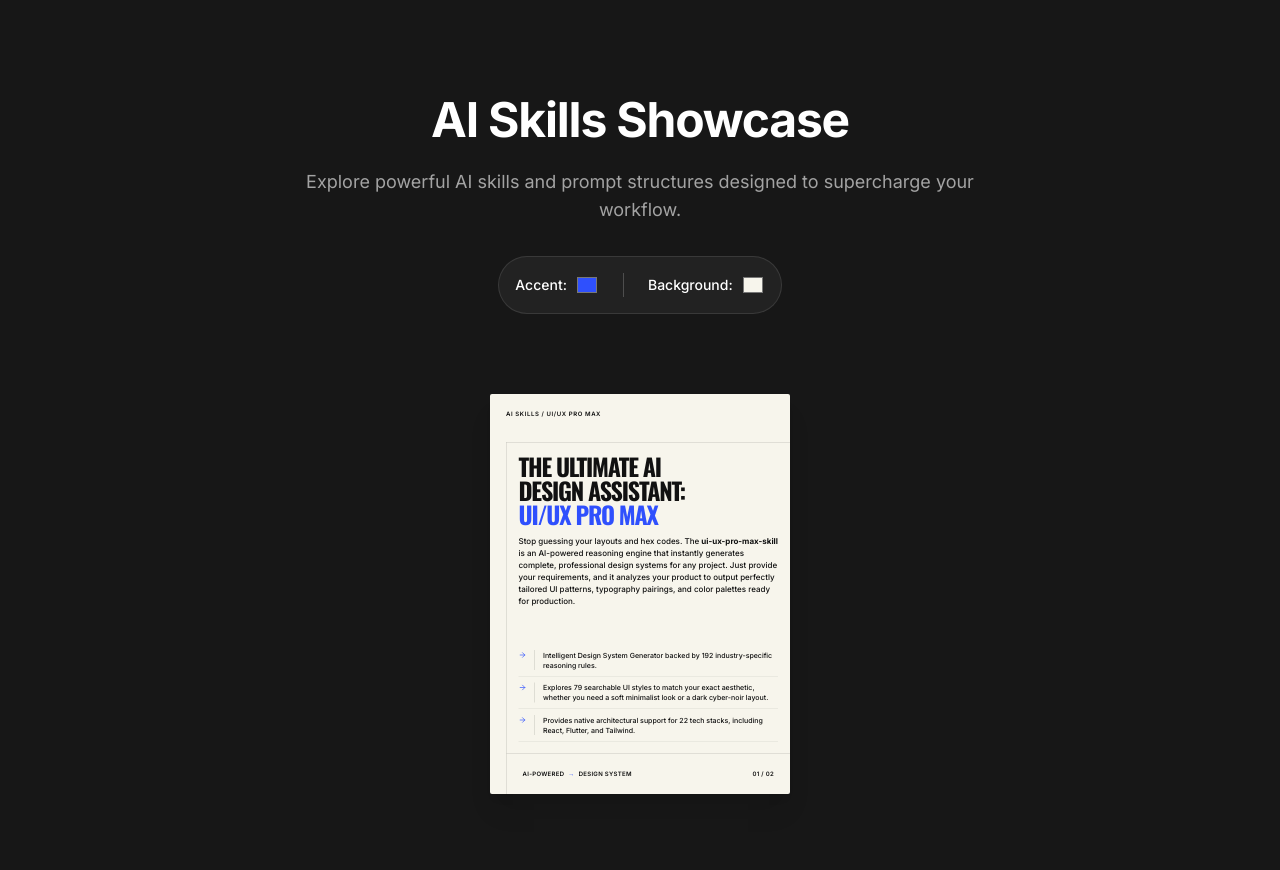
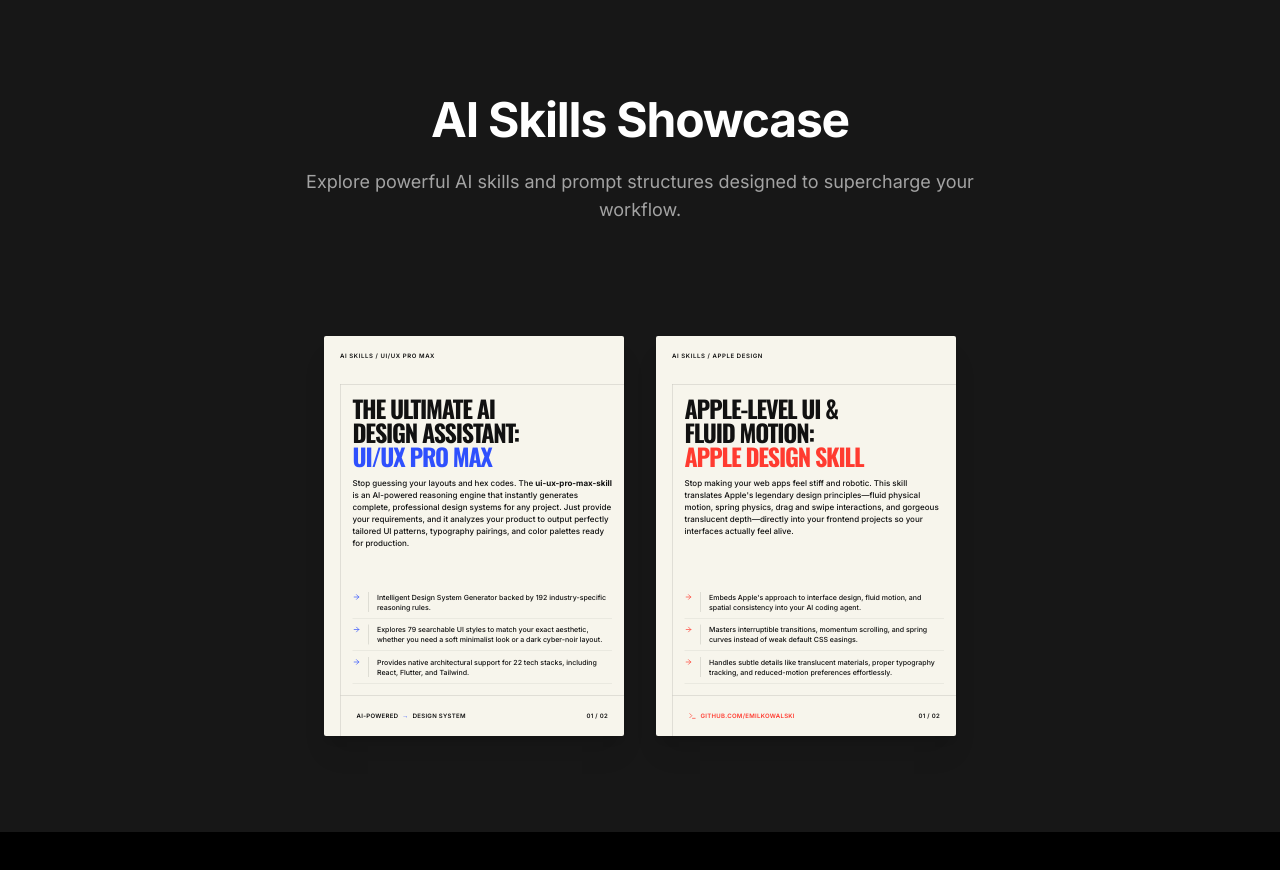
Before and after one commit to umang4zq/Prompt-Lab, a Next.js app: page /ai-skills in a window 1280 px wide. Shown: the top 870 px of the page. After the commit the page ends 832 px from the top, so only its background shows below. Built offline with nearby package versions, Linux system fonts and the light colour scheme.

Commit message:
feat: implement interactive slide presentation page for ai-skills documentation

```diff
--- a/src/app/ai-skills/page.tsx
+++ b/src/app/ai-skills/page.tsx
@@ -3,6 +3,7 @@
 import React, { useState, useEffect } from "react";
 import { ArrowRight, Terminal, X, ChevronLeft, ChevronRight } from "lucide-react";
 import Link from "next/link";
+import { motion, AnimatePresence } from "framer-motion";
 
 interface SlideProps {
   bgColor?: string;
@@ -64,18 +65,26 @@
 // Wrapper that forces a 600x800 render of the slide and scales it down to 300x400
 function ThumbnailWrapper({ children, onClick }: { children: React.ReactNode, onClick: () => void }) {
   return (
-    <div
-      className="w-[300px] h-[400px] relative overflow-hidden cursor-pointer group hover:scale-[1.03] transition-all duration-300 shadow-xl hover:shadow-2xl mx-auto rounded-sm"
+    <motion.div
+      className="w-[300px] h-[400px] relative overflow-hidden cursor-pointer group shadow-xl hover:shadow-2xl rounded-sm"
       onClick={onClick}
+      whileHover={{ scale: 1.03 }}
+      whileTap={{ scale: 0.97 }}
+      transition={{ type: "spring", bounce: 0, duration: 0.4 }}
     >
       <div className="absolute top-0 left-0 w-[600px] h-[800px] origin-top-left scale-50 pointer-events-none">
         {children}
       </div>
       {/* Overlay for hover effect */}
       <div className="absolute inset-0 bg-black/0 group-hover:bg-black/5 transition-colors duration-300" />
-    </div>
+    </motion.div>
   );
 }
+
+const swipeConfidenceThreshold = 10000;
+const swipePower = (offset: number, velocity: number) => {
+  return Math.abs(offset) * velocity;
+};
 
 // Modal to display the full-size slide with navigation
 function SlideModal({
@@ -107,10 +116,15 @@
     return () => window.removeEventListener("keydown", handleKeyDown);
   }, [isOpen, hasNext, hasPrev, onNext, onPrev, onClose]);
 
-  if (!isOpen) return null;
   return (
-    <div
-      className="fixed inset-0 z-50 flex items-center justify-center p-4 sm:p-8 bg-black/80 backdrop-blur-md transition-opacity"
+    <AnimatePresence>
+      {isOpen && (
+        <motion.div
+          initial={{ opacity: 0 }}
+          animate={{ opacity: 1 }}
+          exit={{ opacity: 0 }}
+          transition={{ duration: 0.3 }}
+          className="fixed inset-0 z-50 flex items-center justify-center p-4 sm:p-8 bg-black/40 backdrop-blur-[20px] saturate-150 transition-colors"
           onClick={onClose}
         >
           <button
@@ -139,9 +153,24 @@
             </button>
           )}
 
-      <div
+          <motion.div
+            initial={{ scale: 0.95, opacity: 0, y: 20 }}
+            animate={{ scale: 1, opacity: 1, y: 0 }}
+            exit={{ scale: 0.95, opacity: 0, y: 20 }}
+            transition={{ type: "spring", bounce: 0, duration: 0.4 }}
             className="relative w-full max-w-[600px] aspect-[3/4] max-h-[90vh] flex flex-col rounded-sm shadow-2xl overflow-y-auto hidden-scrollbar"
             onClick={(e) => e.stopPropagation()}
+            drag="x"
+            dragConstraints={{ left: 0, right: 0 }}
+            dragElastic={0.2}
+            onDragEnd={(e, { offset, velocity }) => {
+              const swipe = swipePower(offset.x, velocity.x);
+              if (swipe < -swipeConfidenceThreshold && hasNext) {
+                onNext();
+              } else if (swipe > swipeConfidenceThreshold && hasPrev) {
+                onPrev();
+              }
+            }}
           >
             {children}
 
@@ -161,8 +190,10 @@
                 <ChevronRight size={32} />
               </button>
             </div>
-      </div>
-    </div>
+          </motion.div>
+        </motion.div>
+      )}
+    </AnimatePresence>
   );
 }
 
@@ -283,14 +314,141 @@
   </SlideContainer>
 );
 
+const Slide3 = ({ bgColor, accentColor }: { bgColor: string, accentColor: string }) => (
+  <SlideContainer
+    bgColor={bgColor}
+    accentColor={accentColor}
+    headerLeft="AI SKILLS / APPLE DESIGN"
+    footerLeft={
+      <Link
+        href="https://github.com/emilkowalski/skills/blob/main/skills/apple-design/SKILL.md"
+        target="_blank"
+        className="flex items-center gap-2 hover:opacity-70 transition-opacity"
+        style={{ color: accentColor }}
+      >
+        <Terminal size={16} />
+        GITHUB.COM/EMILKOWALSKI
+      </Link>
+    }
+    footerRight="01 / 02"
+  >
+    <h1
+      className="text-4xl md:text-5xl font-black uppercase leading-[0.9] tracking-tighter mb-4 break-words"
+      style={{ fontFamily: "'Oswald', sans-serif" }}
+    >
+      APPLE-LEVEL UI &<br />
+      FLUID MOTION:<br />
+      <span style={{ color: accentColor }}>APPLE DESIGN SKILL</span>
+    </h1>
+
+    <p className="text-sm md:text-base mb-6 font-medium leading-relaxed">
+      Stop making your web apps feel stiff and robotic. This skill translates Apple's legendary design principles—fluid physical motion, spring physics, drag and swipe interactions, and gorgeous translucent depth—directly into your frontend projects so your interfaces actually feel alive.
+    </p>
+
+    <div className="flex flex-col gap-3 w-full mt-auto">
+      <div className="flex items-start gap-4 border-b border-black/10 pb-3">
+        <ArrowRight style={{ color: accentColor }} className="mt-0.5 shrink-0" size={16} />
+        <div className="border-l border-black/20 pl-4 text-xs md:text-sm font-medium">
+          Embeds Apple's approach to interface design, fluid motion, and spatial consistency into your AI coding agent.
+        </div>
+      </div>
+      <div className="flex items-start gap-4 border-b border-black/10 pb-3">
+        <ArrowRight style={{ color: accentColor }} className="mt-0.5 shrink-0" size={16} />
+        <div className="border-l border-black/20 pl-4 text-xs md:text-sm font-medium">
+          Masters interruptible transitions, momentum scrolling, and spring curves instead of weak default CSS easings.
+        </div>
+      </div>
+      <div className="flex items-start gap-4 border-b border-black/10 pb-3">
+        <ArrowRight style={{ color: accentColor }} className="mt-0.5 shrink-0" size={16} />
+        <div className="border-l border-black/20 pl-4 text-xs md:text-sm font-medium">
+          Handles subtle details like translucent materials, proper typography tracking, and reduced-motion preferences effortlessly.
+        </div>
+      </div>
+    </div>
+  </SlideContainer>
+);
+
+const Slide4 = ({ bgColor, accentColor }: { bgColor: string, accentColor: string }) => (
+  <SlideContainer
+    bgColor={bgColor}
+    accentColor={accentColor}
+    headerLeft="HOW TO USE / INSTALL"
+    footerLeft={
+      <Link
+        href="https://github.com/emilkowalski/skills/blob/main/skills/apple-design/SKILL.md"
+        target="_blank"
+        className="flex items-center gap-2 hover:opacity-70 transition-opacity"
+        style={{ color: accentColor }}
+      >
+        <Terminal size={16} />
+        GITHUB.COM/EMILKOWALSKI
+      </Link>
+    }
+    footerRight="02 / 02"
+  >
+    <h1
+      className="text-4xl md:text-5xl font-black uppercase leading-[0.9] tracking-tighter mb-4 break-words"
+      style={{ fontFamily: "'Oswald', sans-serif" }}
+    >
+      HOW TO USE AND<br />
+      <span style={{ color: accentColor }}>INSTALL THIS SKILL</span>
+    </h1>
+
+    <p className="text-sm md:text-base mb-6 font-medium leading-relaxed">
+      Integrate Apple's design philosophy into your workflow to instantly elevate your frontend projects without guessing animation curves or spacing.
+    </p>
+
+    <div className="flex flex-col gap-3 w-full mt-auto">
+      <div className="flex items-start gap-4 border-b border-black/10 pb-3">
+        <ArrowRight style={{ color: accentColor }} className="mt-0.5 shrink-0" size={16} />
+        <div className="border-l border-black/20 pl-4 text-xs md:text-sm font-medium">
+          <strong>Install as an Antigravity Skill:</strong> Simply grab the apple-design SKILL.md file from the repository and drop it into your Antigravity skills directory to level up your local AI setup.
+        </div>
+      </div>
+
+      <div className="flex items-start gap-4 border-b border-black/10 pb-3">
+        <ArrowRight style={{ color: accentColor }} className="mt-0.5 shrink-0" size={16} />
+        <div className="border-l border-black/20 pl-4 text-xs md:text-sm font-medium">
+          <strong>Guide Your AI Agent:</strong> Use it when building gesture-driven UI, swipe-to-dismiss sheets, or custom component animations so your AI writes code that actually feels natural and smooth.
+        </div>
+      </div>
+
+      <div className="flex items-start gap-4 border-b border-black/10 pb-3">
+        <ArrowRight style={{ color: accentColor }} className="mt-0.5 shrink-0" size={16} />
+        <div className="border-l border-black/20 pl-4 text-xs md:text-sm font-medium">
+          <strong>Share with Friends:</strong> Show this repository to Jenil and your college peers to instantly upgrade your team's frontend game and make your web projects look like they were built by a top-tier design engineer.
+        </div>
+      </div>
+    </div>
+
+    <div className="mt-auto pt-6 font-mono text-[10px] md:text-xs tracking-tight text-black/60">
+      repository URL:
+      <br />
+      <a
+        href="https://github.com/emilkowalski/skills/blob/main/skills/apple-design/SKILL.md"
+        target="_blank"
+        className="hover:underline font-bold text-black break-all"
+      >
+        https://github.com/emilkowalski/skills/blob/main/skills/apple-design/SKILL.md
+      </a>
+    </div>
+  </SlideContainer>
+);
+
 export default function AiSkillsPage() {
   const [accentColor, setAccentColor] = useState("#2F50FD");
   const [bgColor, setBgColor] = useState("#F7F5EC");
+  const [activeSlides, setActiveSlides] = useState<React.ReactNode[]>([]);
   const [activeSlideIndex, setActiveSlideIndex] = useState<number | null>(null);
 
-  const slides = [
+  const post1Slides = [
     <Slide1 key="1" bgColor={bgColor} accentColor={accentColor} />,
     <Slide2 key="2" bgColor={bgColor} accentColor={accentColor} />
+  ];
+
+  const post2Slides = [
+    <Slide3 key="3" bgColor={bgColor} accentColor="#FF3B30" />,
+    <Slide4 key="4" bgColor={bgColor} accentColor="#FF3B30" />
   ];
 
   return (
@@ -301,34 +459,27 @@
         <p className="text-neutral-400 max-w-2xl mx-auto text-lg mb-8">
           Explore powerful AI skills and prompt structures designed to supercharge your workflow.
         </p>
-
-        <div className="flex justify-center gap-6 bg-white/5 p-4 rounded-full border border-white/10 w-fit mx-auto">
-          <label className="flex items-center gap-2 text-white text-sm font-medium">
-            Accent:
-            <input type="color" value={accentColor} onChange={(e) => setAccentColor(e.target.value)} className="bg-transparent w-6 h-6 cursor-pointer" />
-          </label>
-          <label className="flex items-center gap-2 text-white text-sm font-medium border-l border-white/20 pl-6">
-            Background:
-            <input type="color" value={bgColor} onChange={(e) => setBgColor(e.target.value)} className="bg-transparent w-6 h-6 cursor-pointer" />
-          </label>
-        </div>
       </div>
 
-      <div className="flex justify-center w-full max-w-[1600px] mx-auto px-4">
-        <ThumbnailWrapper onClick={() => setActiveSlideIndex(0)}>
-          {slides[0]}
+      <div className="flex flex-wrap justify-center gap-8 w-full max-w-[1600px] mx-auto px-4">
+        <ThumbnailWrapper onClick={() => { setActiveSlides(post1Slides); setActiveSlideIndex(0); }}>
+          {post1Slides[0]}
+        </ThumbnailWrapper>
+
+        <ThumbnailWrapper onClick={() => { setActiveSlides(post2Slides); setActiveSlideIndex(0); }}>
+          {post2Slides[0]}
         </ThumbnailWrapper>
       </div>
 
       <SlideModal
         isOpen={activeSlideIndex !== null}
         onClose={() => setActiveSlideIndex(null)}
-        onNext={() => activeSlideIndex !== null && setActiveSlideIndex((activeSlideIndex + 1) % slides.length)}
-        onPrev={() => activeSlideIndex !== null && setActiveSlideIndex((activeSlideIndex - 1 + slides.length) % slides.length)}
+        onNext={() => activeSlideIndex !== null && setActiveSlideIndex((activeSlideIndex + 1) % activeSlides.length)}
+        onPrev={() => activeSlideIndex !== null && setActiveSlideIndex((activeSlideIndex - 1 + activeSlides.length) % activeSlides.length)}
         hasPrev={activeSlideIndex !== null && activeSlideIndex > 0}
-        hasNext={activeSlideIndex !== null && activeSlideIndex < slides.length - 1}
+        hasNext={activeSlideIndex !== null && activeSlideIndex < activeSlides.length - 1}
       >
-        {activeSlideIndex !== null && slides[activeSlideIndex]}
+        {activeSlideIndex !== null && activeSlides[activeSlideIndex]}
       </SlideModal>
     </div>
   );
```
Lines whose indentation alone changed are shown as unchanged.
